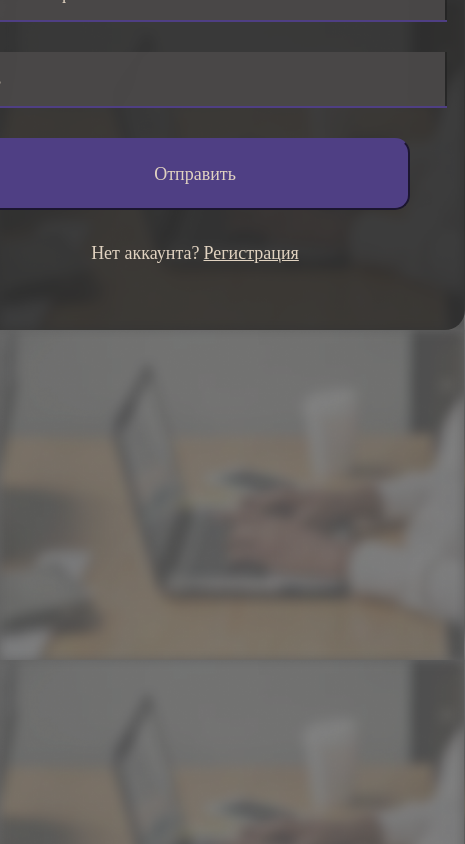
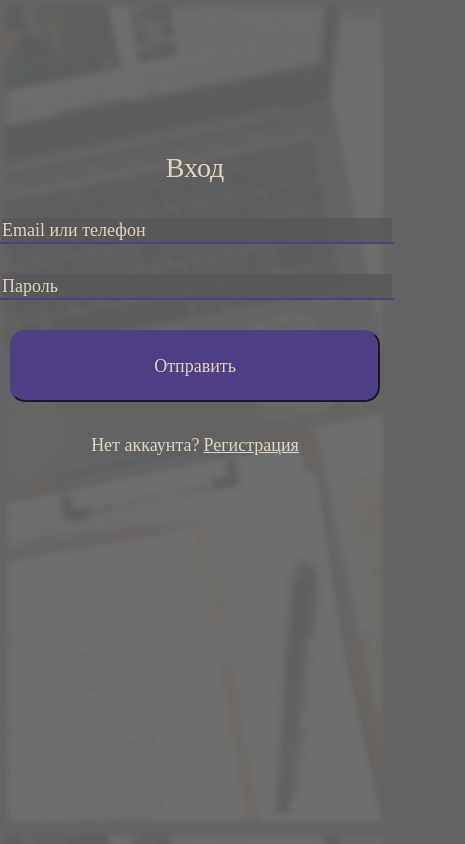
Before and after one commit to wklipach/react_login, a React (Create React App) app: page / in a window 390 px wide. Shown: the whole page, 465 px wide, since content can reach past the window. Built offline with nearby package versions, Linux system fonts and the light colour scheme; a web font is replaced by a local one.

Commit message:
login form b5

```diff
--- a/src/login/Login.css
+++ b/src/login/Login.css
@@ -1,3 +1,5 @@
+@media screen and (min-width: 1320px) and (max-width: 3999.98px) {
+
     /*
     @font-face {
         font-family: 'Montserrat';
@@ -7,29 +9,32 @@
     * {
         color: #E1D3C1;
     }
+
     body {
         font-family: Montserrat;
         background-size: cover;
         background-image: url(Background.png);
         background-color: rgba(34, 34, 34, 0.7);
     }
+
     .login__form {
         font-family: Montserrat;
         position: relative;
-    margin-top: calc((50% - 465px)/2);
-    margin-left: calc(50% - 540px/2);
+        margin-top: calc((50% - 465px) / 2);
+        margin-left: calc(50% - 540px / 2);
         display: flex;
         flex-direction: column;
         text-align: center;
         width: 540px;
         height: 465px;
-    background: rgba(34, 34, 34, 0.7);
+        background-color: rgba(34, 34, 34, 0.7);
         border-radius: 20px;
         font-size: 18px;
         font-style: normal;
         font-weight: 200;
         line-height: 22px;
     }
+
     .login__form__title {
         font-size: 28px;
         font-style: normal;
@@ -38,6 +43,7 @@ body {
         text-align: center;
         padding: 30px 0;
     }
+
     .login__form__input {
         font-family: Montserrat;
         width: 500px;
@@ -47,33 +53,69 @@ body {
         font-weight: 200;
         font-size: 18px;
         line-height: 22px;
-    background: inherit;
+        background-color: inherit;
         border: none;
         border-bottom: 2px solid #4F3F84;
         margin-bottom: 30px;
-    outline:none;
+        outline: none;
     }
+
     .login__form__input:focus {
-    background: inherit;
+        background-color: inherit;
         border-bottom: 2px solid #E1D3C1;
     }
 
-.login__submit__button:focus {
-    background-color: #504D49;
-    border-color: rgba(34, 34, 34, 0.7);
+    ::-webkit-input-placeholder {
+        position: relative;
+        background-color: rgba(87, 85, 85, 0.7);
+        color: #E1D3C1;
+        padding: 30px 0;
     }
-::-webkit-input-placeholder {background: rgba(87, 85, 85, 0.7);color:#E1D3C1;padding:30px 0;}
-::-moz-placeholder          {background: rgba(87, 85, 85, 0.7);color:#E1D3C1;}/* Firefox 19+ */
-:-moz-placeholder           {background: rgba(87, 85, 85, 0.7);color:#E1D3C1;}/* Firefox 18- */
-:-ms-input-placeholder      {background: rgba(87, 85, 85, 0.7);color:#E1D3C1;}
 
-:focus::-webkit-input-placeholder {position:relative;top:-20px;font-size:0.8em;line-height: 3em;background: rgba(87, 85, 85, 0.7);}
-:focus::-moz-placeholder          {height: 85px;font-size:0.8em; line-height: 1;background: rgba(87, 85, 85, 0.7);}
-:focus:-moz-placeholder           {font-size:0.8em; line-height: 1;background: rgba(87, 85, 85, 0.7);}
-:focus:-ms-input-placeholder      {font-size:0.8em; line-height: 1;background: rgba(87, 85, 85, 0.7);}
+    ::-moz-placeholder {
+        background-color: rgba(87, 85, 85, 0.7);
+        color: #E1D3C1;
+    }
 
+    /* Firefox 19+ */
+    :-moz-placeholder {
+        background-color: rgba(87, 85, 85, 0.7);
+        color: #E1D3C1;
+    }
 
+    /* Firefox 18- */
+    :-ms-input-placeholder {
+        position: relative;
+        background-color: rgba(87, 85, 85, 0.7);
+        color: #E1D3C1;
+    }
 
+    :focus::-webkit-input-placeholder {
+        position: relative;
+        top: -20px;
+        font-size: 0.8em;
+        line-height: 3em;
+        background-color: rgba(87, 85, 85, 0.7);
+    }
+
+    :focus::-moz-placeholder {
+        height: 85px;
+        font-size: 0.8em;
+        line-height: 1;
+        background-color: rgba(87, 85, 85, 0.7);
+    }
+
+    :focus:-moz-placeholder {
+        font-size: 0.8em;
+        line-height: 1;
+        background-color: rgba(87, 85, 85, 0.7);
+    }
+
+    :focus:-ms-input-placeholder {
+        font-size: 0.8em;
+        line-height: 1;
+        background-color: rgba(87, 85, 85, 0.7);
+    }
 
     .login__submit__button, button {
         font-family: Montserrat;
@@ -84,35 +126,41 @@ body {
         height: 72px;
         margin: 0 auto;
         margin-bottom: 32px;
-    background: #4F3F84;
+        background-color: #4F3F84;
         border-color: #4F3F84;
         border-radius: 15px;
         color: inherit;
         cursor: pointer;
-    outline:none;
+        outline: none;
+    }
+    .login__submit__button:focus {
+        background-color: #504D49;
+        border-color: rgba(34, 34, 34, 0.7);
     }
     .login__submit__button:hover {
         background-color: #5C34FA;
         border: #5C34FA;
     }
+
     .login__submit__button:focus {
         background-color: #504D49;
         border-color: #504D49;
     }
+
     .login__questions {
         font-family: Montserrat;
         display: flex;
         justify-content: center;
     }
+
     .login__register {
         text-decoration: underline;
         padding-left: 4px;
     }
+
     .login__register:hover {
         cursor: pointer;
     }
-
-
 
     /*
     Клипач, добавил микроклассы
@@ -129,138 +177,6 @@ body {
         background-color: rgba(87, 85, 85, 0.7);
     }
 
-
-
-/*
-
-
-
-#F2512D  Красный
-#57B535  Зеленый
-
-
-
-:checked::-webkit-input-placeholder {position:relative;top:-20px;font-size:11px;line-height: 3em;background: rgba(87, 85, 85, 0.7);}
-:checked::-moz-placeholder          {font-size:0.8em; line-height: 1;background: rgba(87, 85, 85, 0.7);}
-:checked:-moz-placeholder           {font-size:0.8em; line-height: 1;background: rgba(87, 85, 85, 0.7);}
-:checked:-ms-input-placeholder      {font-size:0.8em; line-height: 1;background: rgba(87, 85, 85, 0.7);}
-
-*/
-
-@media screen and (min-width: 320px) and (max-width: 727.98px) {}
-
-/*
-@font-face {
-    font-family: 'Montserrat';
-    src: local('Montserrat'), url(../fonts/Montserrat/Montserrat-Regular.ttf) format('truetype');
-}
-*/
-* {
-    color: #E1D3C1;
-}
-body {
-    font-family: Montserrat;
-    background-size: cover;
-    background-image: url(Background.png);
-    background-color: rgba(34, 34, 34, 0.7);
-}
-.login__form {
-    font-family: Montserrat;
-    position: relative;
-    margin-top: calc((50% - 465px)/2);
-    margin-left: calc(50% - 540px/2);
-    display: flex;
-    flex-direction: column;
-    text-align: center;
-    width: 540px;
-    height: 465px;
-    background: rgba(34, 34, 34, 0.7);
-    border-radius: 20px;
-    font-size: 18px;
-    font-style: normal;
-    font-weight: 200;
-    line-height: 22px;
-}
-.login__form__title {
-    font-size: 28px;
-    font-style: normal;
-    font-weight: 200;
-    line-height: 41px;
-    text-align: center;
-    padding: 30px 0;
-}
-.login__form__input {
-    font-family: Montserrat;
-    width: 500px;
-    height: 52px;
-    margin: 0 auto;
-    font-style: normal;
-    font-weight: 200;
-    font-size: 18px;
-    line-height: 22px;
-    background: inherit;
-    border: none;
-    border-bottom: 2px solid #4F3F84;
-    margin-bottom: 30px;
-    outline:none;
-}
-.login__form__input:focus {
-    background: inherit;
-    border-bottom: 2px solid #E1D3C1;
-}
-
-.login__submit__button:focus {
-    background-color: #504D49;
-    border-color: rgba(34, 34, 34, 0.7);
-}
-::-webkit-input-placeholder {background: rgba(87, 85, 85, 0.7);color:#E1D3C1;padding:30px 0;}
-::-moz-placeholder          {background: rgba(87, 85, 85, 0.7);color:#E1D3C1;}/* Firefox 19+ */
-:-moz-placeholder           {background: rgba(87, 85, 85, 0.7);color:#E1D3C1;}/* Firefox 18- */
-:-ms-input-placeholder      {background: rgba(87, 85, 85, 0.7);color:#E1D3C1;}
-
-:focus::-webkit-input-placeholder {position:relative;top:-20px;font-size:0.8em;line-height: 3em;background: rgba(87, 85, 85, 0.7);}
-:focus::-moz-placeholder          {height: 85px;font-size:0.8em; line-height: 1;background: rgba(87, 85, 85, 0.7);}
-:focus:-moz-placeholder           {font-size:0.8em; line-height: 1;background: rgba(87, 85, 85, 0.7);}
-:focus:-ms-input-placeholder      {font-size:0.8em; line-height: 1;background: rgba(87, 85, 85, 0.7);}
-
-
-
-
-.login__submit__button, button {
-    font-family: Montserrat;
-    font-weight: 300;
-    font-size: 18px;
-    line-height: 22px;
-    width: 430px;
-    height: 72px;
-    margin: 0 auto;
-    margin-bottom: 32px;
-    background: #4F3F84;
-    border-color: #4F3F84;
-    border-radius: 15px;
-    color: inherit;
-    cursor: pointer;
-    outline:none;
-}
-.login__submit__button:hover {
-    background-color: #5C34FA;
-    border: #5C34FA;
-}
-.login__submit__button:focus {
-    background-color: #504D49;
-    border-color: #504D49;
-}
-.login__questions {
-    font-family: Montserrat;
-    display: flex;
-    justify-content: center;
-}
-.login__register {
-    text-decoration: underline;
-    padding-left: 4px;
-}
-.login__register:hover {
-    cursor: pointer;
 }
 
 /*
@@ -270,13 +186,185 @@ body {
 #F2512D  Красный
 #57B535  Зеленый
 
+ background-image: url(Background-mobile.png);
 
-
-:checked::-webkit-input-placeholder {position:relative;top:-20px;font-size:11px;line-height: 3em;background: rgba(87, 85, 85, 0.7);}
-:checked::-moz-placeholder          {font-size:0.8em; line-height: 1;background: rgba(87, 85, 85, 0.7);}
-:checked:-moz-placeholder           {font-size:0.8em; line-height: 1;background: rgba(87, 85, 85, 0.7);}
-:checked:-ms-input-placeholder      {font-size:0.8em; line-height: 1;background: rgba(87, 85, 85, 0.7);}
+:checked::-webkit-input-placeholder {position:relative;top:-20px;font-size:11px;line-height: 3em;background-color: rgba(87, 85, 85, 0.7);}
+:checked::-moz-placeholder          {font-size:0.8em; line-height: 1;background-color: rgba(87, 85, 85, 0.7);}
+:checked:-moz-placeholder           {font-size:0.8em; line-height: 1;background-color: rgba(87, 85, 85, 0.7);}
+:checked:-ms-input-placeholder      {font-size:0.8em; line-height: 1;background-color: rgba(87, 85, 85, 0.7);}
 
 */
 
-@media screen and (min-width: 320px) and (max-width: 727.98px) {}
+@media screen and (min-width: 320px) and (max-width: 479.98px) {
+
+
+    body {
+
+        background-image: url(Background-mobile.png);
+        background-size: cover;
+        background-color: rgba(34, 34, 34, 0.7);
+        min-width: 320px;
+        color: #E1D3C1;
+    }
+    .login__form {
+        font-family: Montserrat;
+        position: relative;
+        margin-top: 30%;
+        width: auto;
+        display: flex;
+        flex-direction: column;
+        text-align: center;
+        font-size: 18px;
+        font-style: normal;
+        font-weight: 200;
+        line-height: 22px;
+    }
+
+    .login__form__title {
+        font-size: 28px;
+        font-style: normal;
+        font-weight: 200;
+        line-height: 41px;
+        text-align: center;
+        padding: 30px 0;
+    }
+
+    .login__form__input {
+        font-family: Montserrat;
+        width: 100%;
+        height: auto;
+        font-style: normal;
+        font-weight: 200;
+        font-size: 18px;
+        line-height: 22px;
+        background-color: inherit;
+        border: none;
+        border-bottom: 2px solid #4F3F84;
+        margin-bottom: 30px;
+        outline: none;
+    }
+
+    .login__form__input:focus {
+        background-color: inherit;
+        border-bottom: 2px solid #E1D3C1;
+    }
+
+    .login__submit__button:focus {
+        background-color: #504D49;
+        border-color: rgba(34, 34, 34, 0.7);
+    }
+
+    ::-webkit-input-placeholder {
+        position: relative;
+        background-color: rgba(87, 85, 85, 0.7);
+        color: #E1D3C1;
+        padding: 30px 0;
+    }
+
+    ::-moz-placeholder {
+        background-color: rgba(87, 85, 85, 0.7);
+        color: #E1D3C1;
+    }
+
+    /* Firefox 19+ */
+    :-moz-placeholder {
+        background-color: rgba(87, 85, 85, 0.7);
+        color: #E1D3C1;
+    }
+
+    /* Firefox 18- */
+    :-ms-input-placeholder {
+        position: relative;
+        background-color: rgba(87, 85, 85, 0.7);
+        color: #E1D3C1;
+    }
+
+    :focus::-webkit-input-placeholder {
+        position: relative;
+        top: -20px;
+        font-size: 0.8em;
+        line-height: 3em;
+        background-color: rgba(87, 85, 85, 0.7);
+    }
+
+    :focus::-moz-placeholder {
+        height: 85px;
+        font-size: 0.8em;
+        line-height: 1;
+        background-color: rgba(87, 85, 85, 0.7);
+    }
+
+    :focus:-moz-placeholder {
+        font-size: 0.8em;
+        line-height: 1;
+        background-color: rgba(87, 85, 85, 0.7);
+    }
+
+    :focus:-ms-input-placeholder {
+        font-size: 0.8em;
+        line-height: 1;
+        background-color: rgba(87, 85, 85, 0.7);
+    }
+
+    .login__submit__button, button {
+        font-family: Montserrat;
+        font-weight: 300;
+        font-size: 18px;
+        line-height: 22px;
+        width: 370px;
+        height: 72px;
+        margin: 0 auto;
+        margin-bottom: 32px;
+        background-color: #4F3F84;
+        border-color: #4F3F84;
+        border-radius: 15px;
+        color: inherit;
+        cursor: pointer;
+        outline: none;
+    }
+
+    button {
+        position: absolute;
+    }
+
+    .login__submit__button:hover {
+        background-color: #5C34FA;
+        border: #5C34FA;
+    }
+
+    .login__submit__button:focus {
+        background-color: #504D49;
+        border-color: #504D49;
+    }
+
+    .login__questions {
+        font-family: Montserrat;
+        display: flex;
+        justify-content: center;
+    }
+
+    .login__register {
+        text-decoration: underline;
+        padding-left: 4px;
+    }
+
+    .login__register:hover {
+        cursor: pointer;
+    }
+
+    /*
+    Клипач, добавил микроклассы
+     */
+    .red_bottom {
+        border-bottom: 2px solid #F2512D;
+    }
+
+    .green_bottom {
+        border-bottom: 2px solid #57B535;
+    }
+
+    .app_background {
+        background-color: rgba(87, 85, 85, 0.7);
+    }
+
+}
```
Lines whose indentation alone changed are shown as unchanged.
